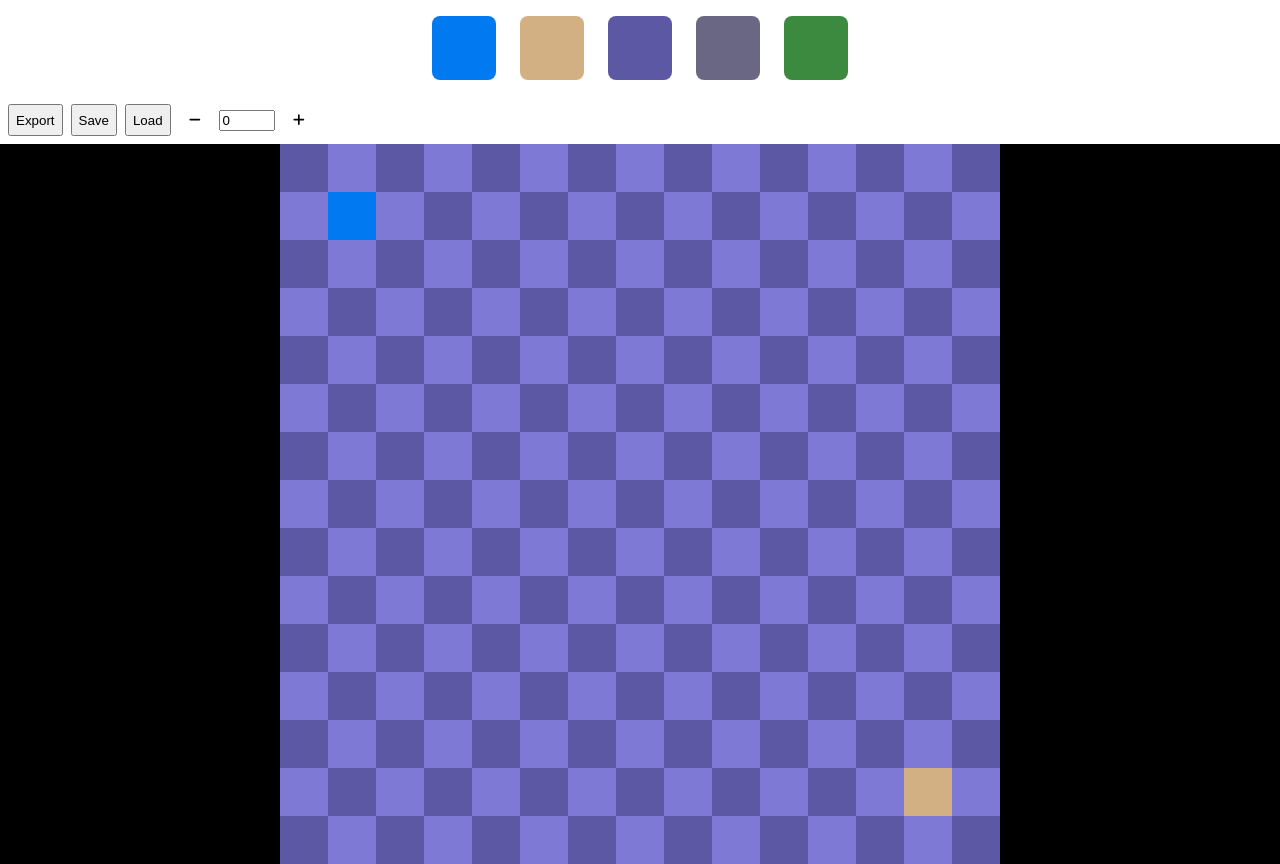
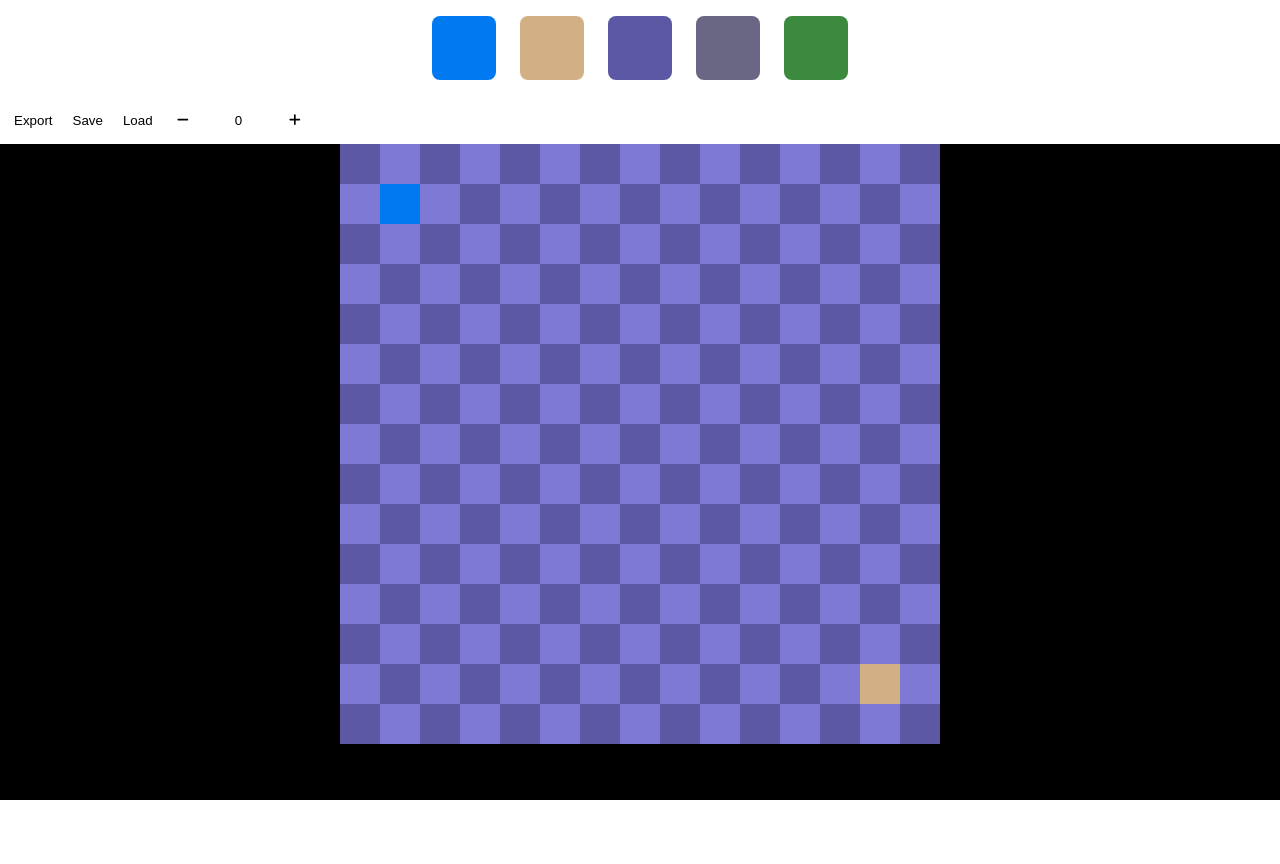
Before and after one commit to CommanderGL/gng-level-editor, a Vue app: page / in a window 1280 px wide. After the commit the page ends 800 px from the top, so only its background shows below. Built offline with nearby package versions, Linux system fonts and the light colour scheme.

Commit message:
Fix Fullscreen

```diff
--- a/index.html
+++ b/index.html
@@ -1,4 +1,4 @@
-<!doctype html>
+<!DOCTYPE html>
 <html lang="en">
   <head>
     <meta charset="UTF-8" />
@@ -7,7 +7,7 @@
     <title>GNG Level Editor</title>
     <meta name="description" content="A basic level editor for Grab'n'Go!">
     <link rel="apple-touch-icon" href="/apple-touch-icon.png" sizes="180x180">
-    <link rel="mask-icon" href="/mask-icon.svg" color="#FFFFFF">
+    <link rel="mask-icon" href="/maskable-icon-512x512.png" color="#FFFFFF">
     <meta name="theme-color" content="#ffffff">
   </head>
   <body>
--- a/src/components/Editor.vue
+++ b/src/components/Editor.vue
@@ -28,6 +28,15 @@ export default {
             selectedEntity.box = false;
             selectedTile.setTileId(tile);
         },
+        onResize() {
+            const elem = this.$refs.editor as HTMLDivElement;
+            const rect = elem.getBoundingClientRect();
+            if (rect.y + rect.height > window.screen.height) {
+                elem.style.height = "75vh";
+                return;
+            }
+            elem.style.height = "";
+        },
         compile,
         save,
         load
@@ -35,7 +44,11 @@ export default {
     components: {
         Grid,
         LevelSelector
-    }
+    },
+    mounted() {
+        window.addEventListener('resize', this.onResize);
+        this.onResize();
+    },
 };
 </script>
 <template>
@@ -50,7 +63,7 @@ export default {
         <button @click="load">Load</button>
         <LevelSelector />
     </div>
-    <div :class="styles.editor" @mousedown="onDown" @mouseup="selectedTile.setDrawing(false)" @mouseleave="selectedTile.setDrawing(false)">
+    <div :class="styles.editor" @mousedown="onDown" @mouseup="selectedTile.setDrawing(false)" @mouseleave="selectedTile.setDrawing(false)" ref="editor">
         <Grid ref="grid" />
     </div>
 </template>
--- a/src/styles/Editor.module.css
+++ b/src/styles/Editor.module.css
@@ -1,9 +1,9 @@
 .editor {
     background: #000;
-    width: 100%;
     display: flex;
     justify-content: center;
     aspect-ratio: 16 / 9;
+    margin: auto;
 }
 
 .tileSelect {
--- a/src/styles/LevelSelector.module.css
+++ b/src/styles/LevelSelector.module.css
@@ -7,21 +7,8 @@
 }
 
 .btn {
-    height: 100%;
     aspect-ratio: 1;
     padding: 0;
-    border: none;
-    background: #fff;
-    border-radius: 0.25rem;
-    transition: all 150ms ease-in-out;
-}
-
-.btn:hover {
-    background: #eee;
-}
-
-.btn:active {
-    background: #ddd;
 }
 
 .in {
--- a/src/styles/index.css
+++ b/src/styles/index.css
@@ -1,11 +1,37 @@
 * {
     margin: 0;
+    background: #fff;
 }
 
-body {
+body, #app {
     height: 100vh;
+    background: #000;
 }
 
-button {
+button, input {
+    height: 100%;
+    border: none;
+    background: #fff;
+    border-radius: 0.25rem;
+    transition: all 150ms ease-in-out;
     cursor: pointer;
 }
+
+button > * {
+    background: transparent;
+}
+
+button:hover {
+    background: #eee;
+}
+
+button:active {
+    background: #ddd;
+}
+
+input {
+    cursor: text;
+    height: 1rem;
+    padding: 0.5rem;
+    text-align: center;
+}
--- a/src/tiles.ts
+++ b/src/tiles.ts
@@ -10,23 +10,6 @@ export const levels = reactive([
     [
         0, 0, 0, 0, 0, 0, 0, 0, 0, 0, 0, 0, 0, 0, 0,
         0, 0, 0, 0, 0, 0, 0, 0, 0, 0, 0, 0, 0, 0, 0,
-        0, 0, 0, 0, 0, 0, 0, 0, 0, 0, 0, 0, 0, 0, 0,
-        0, 0, 0, 0, 0, 0, 0, 0, 0, 0, 0, 0, 0, 0, 0,
-        0, 0, 0, 0, 0, 0, 0, 0, 0, 0, 0, 0, 0, 0, 0,
-        0, 0, 0, 0, 0, 0, 0, 0, 0, 0, 0, 0, 0, 0, 0,
-        0, 0, 0, 0, 0, 0, 0, 0, 0, 0, 0, 0, 0, 0, 0,
-        0, 0, 0, 0, 0, 0, 0, 0, 0, 0, 0, 0, 0, 0, 0,
-        0, 0, 0, 0, 0, 0, 0, 0, 0, 0, 0, 0, 0, 0, 0,
-        0, 0, 0, 0, 0, 0, 0, 0, 0, 0, 0, 0, 0, 0, 0,
-        0, 0, 0, 0, 0, 0, 0, 0, 0, 0, 0, 0, 0, 0, 0,
-        0, 0, 0, 0, 0, 0, 0, 0, 0, 0, 0, 0, 0, 0, 0,
-        0, 0, 0, 0, 0, 0, 0, 0, 0, 0, 0, 0, 0, 0, 0,
-        0, 0, 0, 0, 0, 0, 0, 0, 0, 0, 0, 0, 0, 0, 0,
-        0, 0, 0, 0, 0, 0, 0, 0, 0, 0, 0, 0, 0, 0, 0
-    ],
-    [
-        1, 1, 0, 0, 0, 0, 0, 0, 0, 0, 0, 0, 0, 0, 0,
-        1, 0, 0, 0, 0, 0, 0, 0, 0, 0, 0, 0, 0, 0, 0,
         0, 0, 0, 0, 0, 0, 0, 0, 0, 0, 0, 0, 0, 0, 0,
         0, 0, 0, 0, 0, 0, 0, 0, 0, 0, 0, 0, 0, 0, 0,
         0, 0, 0, 0, 0, 0, 0, 0, 0, 0, 0, 0, 0, 0, 0,
@@ -71,10 +54,6 @@ export const entityPos = reactive([
     {
         player: { x: 1, y: 1 },
         box: { x: 13, y: 13 }
-    },
-    {
-        player: { x: 13, y: 13 },
-        box: { x: 1, y: 1 }
     }
 ]);
 
--- a/vite.config.ts
+++ b/vite.config.ts
@@ -7,7 +7,7 @@ export default defineConfig({
   plugins: [
     vue(),
     VitePWA({
-      registerType: 'autoUpdate',
+      includeAssets: ['favicon.ico', 'apple-touch-icon.png', 'maskable-icon-512x512.png'],
       manifest: {
         name: 'GNG Level Editor',
         short_name: 'Level Editor',
```
